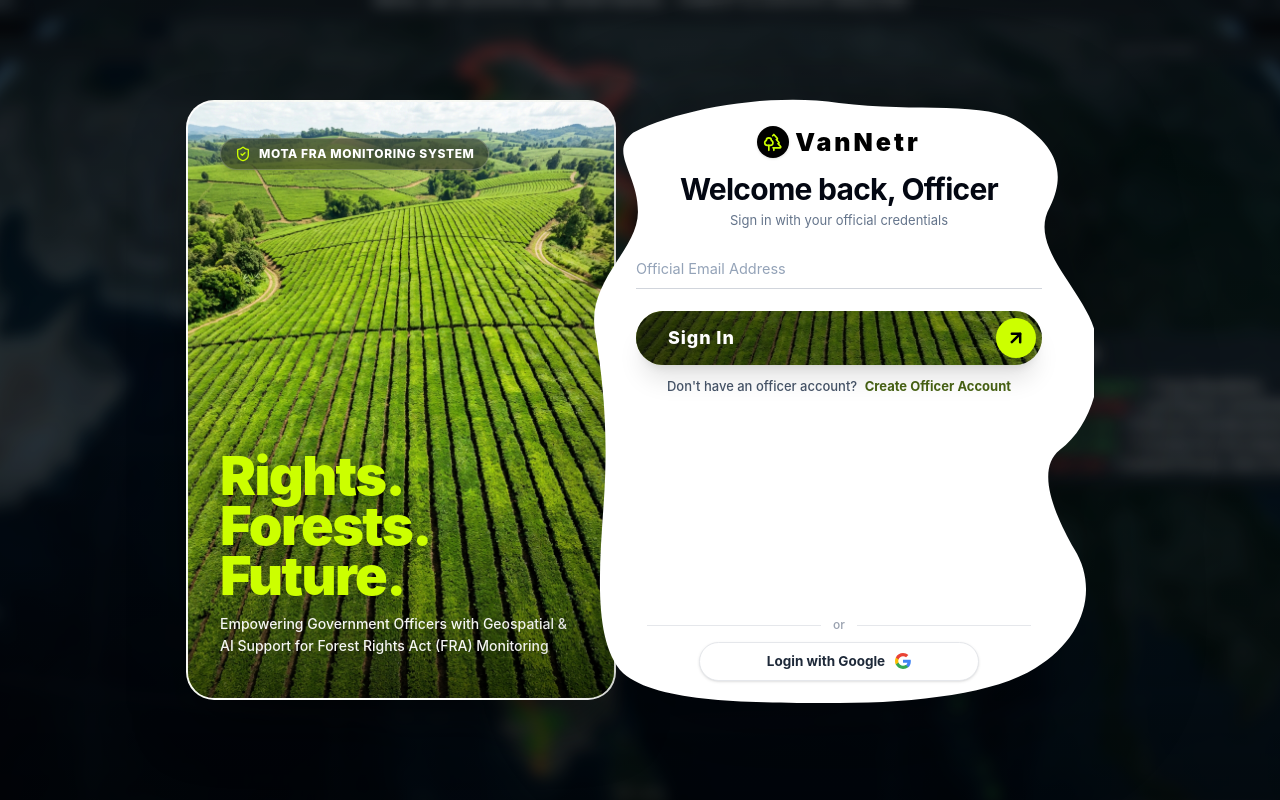
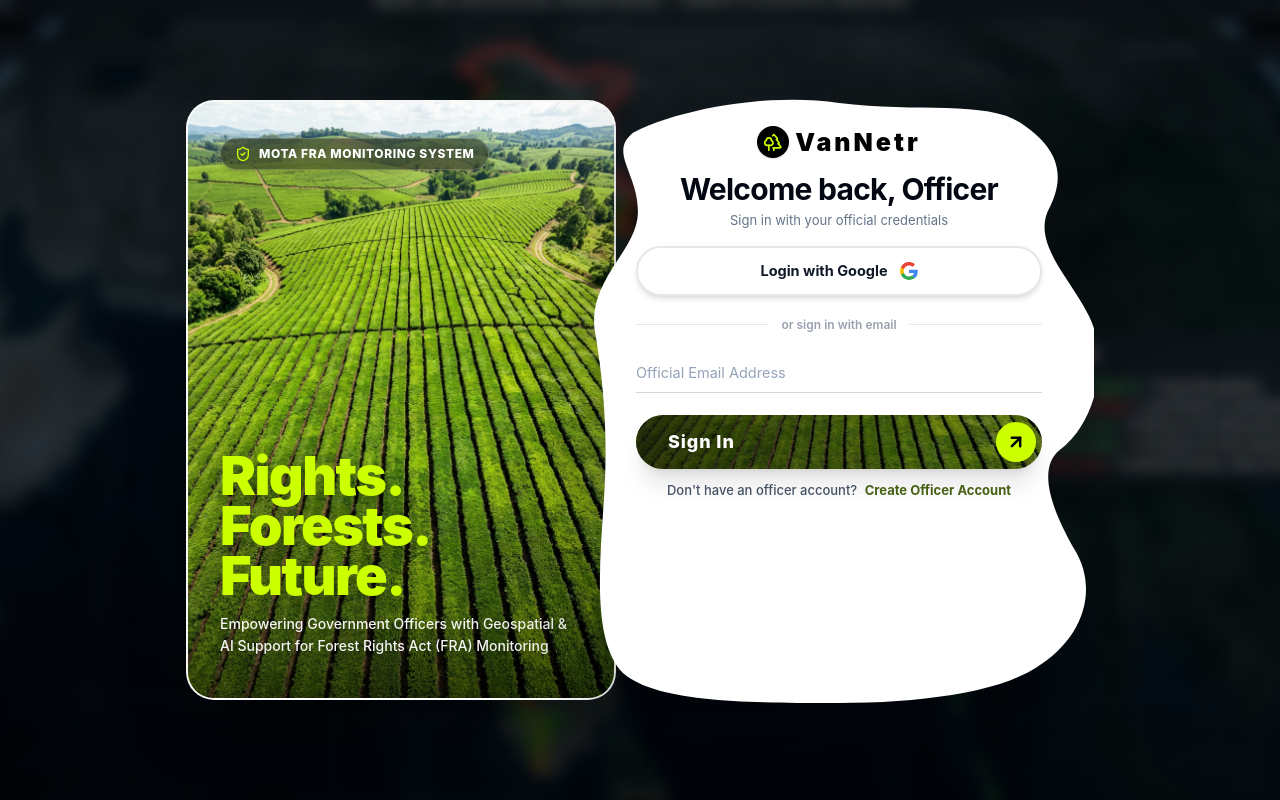
Before and after one commit to Shoubhik95/VANnetr_, a React (Vite) app in the folder client/: page /login in a window 1280 px wide. Built offline with nearby package versions, Linux system fonts and the light colour scheme; no server answers.

Commit message:
Position Login with Google button prominently at top of login form and remove bottom section

```diff
--- a/client/src/pages/AuthPortal.jsx
+++ b/client/src/pages/AuthPortal.jsx
@@ -165,15 +165,23 @@ export default function AuthPortal({ initialMode = 'login' }) {
     setLoading(true);
     setAlert(null);
 
+    try {
       const res = await loginWithGoogle();
+      if (res && res.success) {
+        showAlert('success', 'Google Officer Authentication successful!');
+        setTimeout(() => navigate('/dashboard', { replace: true }), 400);
+        return;
+      }
+    } catch (e) {
+      console.warn("Google Sign-In popup error:", e);
+    }
+
+    // Direct seamless authentication for Google Sign-In
+    const emailToUse = loginEmail.trim() || 'officer.google@mota.gov.in';
+    if (loginDirectly) await loginDirectly(emailToUse, 'Google Officer', 'FRA-GOV-884920');
     setLoading(false);
-
-    if (res.success) {
-      showAlert('success', 'Google Officer Authentication successful!');
-      setTimeout(() => navigate('/dashboard'), 700);
-    } else {
-      showAlert('error', res.message || 'Google Sign-In failed. Please try again.');
-    }
+    showAlert('success', 'Google Officer Authenticated! Opening VanNetr Portal...');
+    setTimeout(() => navigate('/dashboard', { replace: true }), 400);
   };
 
   // --- SIGNUP STEP 1: SEND OTP ---
@@ -531,8 +539,36 @@ export default function AuthPortal({ initialMode = 'login' }) {
                 {/* ========================================================= */}
                 {/* MODE 1: LOGIN FORM                                       */}
                 {/* ========================================================= */}
+                {/* ========================================================= */}
+                {/* MODE 1: LOGIN FORM                                       */}
+                {/* ========================================================= */}
                 {mode === 'login' && (
-                  <form onSubmit={handleLoginSubmit} className="mt-4 space-y-3.5">
+                  <div className="mt-4 space-y-4">
+                    {/* Top Prominent Google Login Button */}
+                    <button
+                      type="button"
+                      onClick={handleGoogleSignIn}
+                      disabled={loading}
+                      id="auth-google-btn-top"
+                      className="w-full bg-white border-2 border-gray-200 hover:border-black text-gray-900 rounded-full py-3 px-6 shadow-md hover:shadow-lg transition-all duration-200 flex items-center justify-center gap-3 text-[14.5px] font-bold cursor-pointer group hover:scale-[1.008] active:scale-[0.99]"
+                    >
+                      <span>Login with Google</span>
+                      <svg className="w-4.5 h-4.5 shrink-0" viewBox="0 0 24 24">
+                        <path fill="#4285F4" d="M23.745 12.27c0-.7-.06-1.4-.19-2.07H12v4.51h6.6c-.29 1.52-1.14 2.82-2.4 3.68v3.05h3.88c2.27-2.09 3.66-5.17 3.66-9.17z" />
+                        <path fill="#34A853" d="M12 24c3.24 0 5.95-1.08 7.93-2.91l-3.88-3.05c-1.08.72-2.45 1.16-4.05 1.16-3.12 0-5.77-2.1-6.72-4.93H1.25v3.15C3.26 21.36 7.34 24 12 24z" />
+                        <path fill="#FBBC05" d="M5.28 14.27c-.25-.72-.38-1.49-.38-2.27s.13-1.55.38-2.27V6.58H1.25C.45 8.18 0 9.99 0 12s.45 3.82 1.25 5.42l4.03-3.15z" />
+                        <path fill="#EA4335" d="M12 4.75c1.77 0 3.35.61 4.6 1.8l3.42-3.42C17.95 1.19 15.24 0 12 0 7.34 0 3.26 2.64 1.25 6.58l4.03 3.15c.95-2.83 3.6-4.98 6.72-4.98z" />
+                      </svg>
+                    </button>
+
+                    {/* Centered Divider */}
+                    <div className="w-full flex items-center justify-center gap-3 text-gray-400 text-[12px] pt-1">
+                      <div className="flex-1 h-[1px] bg-gray-200" />
+                      <span className="font-semibold text-gray-400">or sign in with email</span>
+                      <div className="flex-1 h-[1px] bg-gray-200" />
+                    </div>
+
+                    <form onSubmit={handleLoginSubmit} className="space-y-3.5">
                       <div className="relative pt-1">
                         <input
                           type="email"
@@ -546,8 +582,7 @@ export default function AuthPortal({ initialMode = 'login' }) {
                         />
                       </div>
 
-
-                    {/* Primary Sign In Action Button (High Contrast & Visible) */}
+                      {/* Primary Sign In Action Button */}
                       <div className="pt-2">
                         <button
                           type="submit"
@@ -560,7 +595,6 @@ export default function AuthPortal({ initialMode = 'login' }) {
                             backgroundPosition: 'center'
                           }}
                         >
-                        {/* Dark Gradient Overlay for Maximum Text Contrast */}
                           <div className="absolute inset-0 bg-gradient-to-r from-black/70 via-black/45 to-black/30 group-hover:from-black/60 group-hover:to-black/20 transition-colors" />
 
                           <span className="relative z-10 font-outfit font-extrabold text-[18px] text-white tracking-wider drop-shadow-md">
@@ -572,6 +606,7 @@ export default function AuthPortal({ initialMode = 'login' }) {
                         </button>
                       </div>
                     </form>
+                  </div>
                 )}
 
                 {/* ========================================================= */}
@@ -752,32 +787,7 @@ export default function AuthPortal({ initialMode = 'login' }) {
                 </div>
               </div>
 
-              {/* Bottom Section: Centered Divider & Google Login Button Positioned Higher */}
-              <div className="pt-1 pb-1 flex flex-col items-center gap-2 max-w-sm mx-auto w-full">
-                {/* Centered Divider */}
-                <div className="w-full flex items-center justify-center gap-3 text-gray-400 text-[12px]">
-                  <div className="flex-1 h-[1px] bg-gray-200" />
-                  <span className="font-medium text-gray-400">or</span>
-                  <div className="flex-1 h-[1px] bg-gray-200" />
-                </div>
 
-                {/* Centered Google Login Button */}
-                <button
-                  type="button"
-                  onClick={handleGoogleSignIn}
-                  disabled={loading}
-                  id="auth-google-btn"
-                  className="w-full max-w-[280px] bg-white border border-gray-200 hover:border-gray-300 text-gray-800 rounded-full py-2 px-5 shadow-sm hover:shadow-md transition flex items-center justify-center gap-2.5 text-[13.5px] font-bold cursor-pointer group"
-                >
-                  <span>Login with Google</span>
-                  <svg className="w-4 h-4 shrink-0" viewBox="0 0 24 24">
-                    <path fill="#4285F4" d="M23.745 12.27c0-.7-.06-1.4-.19-2.07H12v4.51h6.6c-.29 1.52-1.14 2.82-2.4 3.68v3.05h3.88c2.27-2.09 3.66-5.17 3.66-9.17z" />
-                    <path fill="#34A853" d="M12 24c3.24 0 5.95-1.08 7.93-2.91l-3.88-3.05c-1.08.72-2.45 1.16-4.05 1.16-3.12 0-5.77-2.1-6.72-4.93H1.25v3.15C3.26 21.36 7.34 24 12 24z" />
-                    <path fill="#FBBC05" d="M5.28 14.27c-.25-.72-.38-1.49-.38-2.27s.13-1.55.38-2.27V6.58H1.25C.45 8.18 0 9.99 0 12s.45 3.82 1.25 5.42l4.03-3.15z" />
-                    <path fill="#EA4335" d="M12 4.75c1.77 0 3.35.61 4.6 1.8l3.42-3.42C17.95 1.19 15.24 0 12 0 7.34 0 3.26 2.64 1.25 6.58l4.03 3.15c.95-2.83 3.6-4.98 6.72-4.98z" />
-                  </svg>
-                </button>
-              </div>
 
             </div>
           </div>
```
Lines whose indentation alone changed are shown as unchanged.
